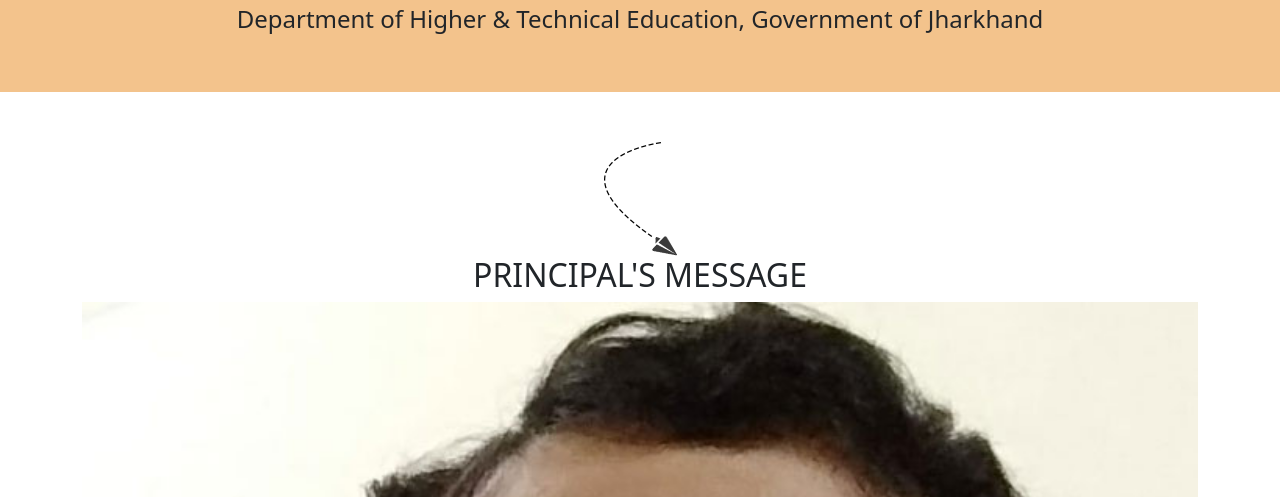
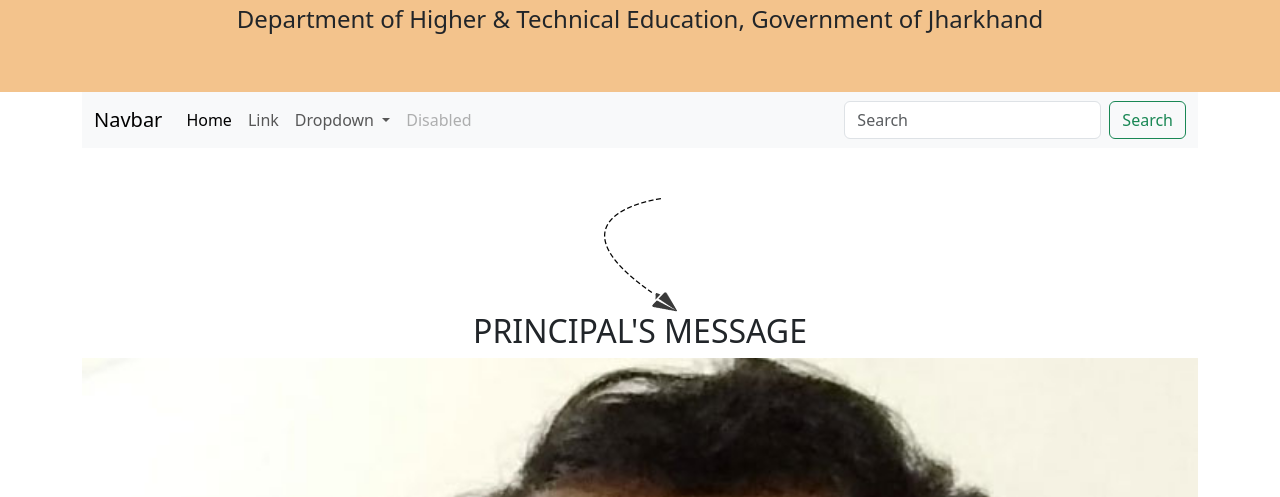
Before and after one commit to SushmaKumari777/23jun, a plain HTML site: page index.html in a window 1280 px wide. Shown: the part 303-800 px from the top of the page. Drawn offline with nearby package versions, Linux system fonts and the light colour scheme.

Commit message:
Update index.html

```diff
--- a/index.html
+++ b/index.html
@@ -5,7 +5,8 @@
     <meta charset="UTF-8">
     <meta name="viewport" content="width=device-width, initial-scale=1.0">
     <title>Document</title>
-    <link href="https://cdn.jsdelivr.net/npm/bootstrap@5.3.7/dist/css/bootstrap.min.css" rel="stylesheet" integrity="sha384-LN+7fdVzj6u52u30Kp6M/trliBMCMKTyK833zpbD+pXdCLuTusPj697FH4R/5mcr" crossorigin="anonymous">
+    <link href="https://cdn.jsdelivr.net/npm/bootstrap@5.3.7/dist/css/bootstrap.min.css" rel="stylesheet"
+        integrity="sha384-LN+7fdVzj6u52u30Kp6M/trliBMCMKTyK833zpbD+pXdCLuTusPj697FH4R/5mcr" crossorigin="anonymous">
     <link rel="stylesheet" href="style.css">
     <link rel="stylesheet" href="css/font-awesome.css">
 </head>
@@ -38,10 +39,53 @@
             </div>
         </div>
     </section>
-<section >
+    <section>
         <div class="container">
             <div class="row">
-            <div class="col"></div>
+                <div class="col">
+                    <nav class="navbar navbar-expand-lg bg-body-tertiary">
+                        <div class="container-fluid">
+                            <a class="navbar-brand" href="#">Navbar</a>
+                            <button class="navbar-toggler" type="button" data-bs-toggle="collapse"
+                                data-bs-target="#navbarSupportedContent" aria-controls="navbarSupportedContent"
+                                aria-expanded="false" aria-label="Toggle navigation">
+                                <span class="navbar-toggler-icon"></span>
+                            </button>
+                            <div class="collapse navbar-collapse" id="navbarSupportedContent">
+                                <ul class="navbar-nav me-auto mb-2 mb-lg-0">
+                                    <li class="nav-item">
+                                        <a class="nav-link active" aria-current="page" href="#">Home</a>
+                                    </li>
+                                    <li class="nav-item">
+                                        <a class="nav-link" href="#">Link</a>
+                                    </li>
+                                    <li class="nav-item dropdown">
+                                        <a class="nav-link dropdown-toggle" href="#" role="button"
+                                            data-bs-toggle="dropdown" aria-expanded="false">
+                                            Dropdown
+                                        </a>
+                                        <ul class="dropdown-menu">
+                                            <li><a class="dropdown-item" href="#">Action</a></li>
+                                            <li><a class="dropdown-item" href="#">Another action</a></li>
+                                            <li>
+                                                <hr class="dropdown-divider">
+                                            </li>
+                                            <li><a class="dropdown-item" href="#">Something else here</a></li>
+                                        </ul>
+                                    </li>
+                                    <li class="nav-item">
+                                        <a class="nav-link disabled" aria-disabled="true">Disabled</a>
+                                    </li>
+                                </ul>
+                                <form class="d-flex" role="search">
+                                    <input class="form-control me-2" type="search" placeholder="Search"
+                                        aria-label="Search" />
+                                    <button class="btn btn-outline-success" type="submit">Search</button>
+                                </form>
+                            </div>
+                        </div>
+                    </nav>
+                </div>
             </div>
         </div>
     </section>
@@ -65,9 +109,17 @@
                     <img src="sp.jpg" alt="" class="jsr">
                 </div>
                 <div class="col-mid-9 col-12">
-                <p>This is the era of liberalization, privatization and globalization. The need of the hour is training individuals in dynamic way and make them to face different challenges thrown up by rapidly changing socio-economic technical scenario at the Global level. The Younger Generation must strive to develop into a well rounded personality with excellent Technical, Managerial, interpersonal and communication skills poised at the cutting-edge of Technology.</p>
-                <p>In this context, Government Polytechnic, Adityapur is using it's best effort to impart technical training on the base of holistic approach.</p>
-                <p>I am happy to be a part of this Dynamic and Vibrant Institute of Department of Higher & Technical Education, Government of Jharkhand. My endeavor is to introduce a pioneering course of growth to achieve the height of excellence and become an important force to recon with in the field of Technical education Vision global Scenario.</p>
+                    <p>This is the era of liberalization, privatization and globalization. The need of the hour is
+                        training individuals in dynamic way and make them to face different challenges thrown up by
+                        rapidly changing socio-economic technical scenario at the Global level. The Younger Generation
+                        must strive to develop into a well rounded personality with excellent Technical, Managerial,
+                        interpersonal and communication skills poised at the cutting-edge of Technology.</p>
+                    <p>In this context, Government Polytechnic, Adityapur is using it's best effort to impart technical
+                        training on the base of holistic approach.</p>
+                    <p>I am happy to be a part of this Dynamic and Vibrant Institute of Department of Higher & Technical
+                        Education, Government of Jharkhand. My endeavor is to introduce a pioneering course of growth to
+                        achieve the height of excellence and become an important force to recon with in the field of
+                        Technical education Vision global Scenario.</p>
                     <p>DR SRIKANT PRASAD</p>
                 </div>
             </div>
@@ -175,7 +227,9 @@
     </footer>
 
 
-<script src="https://cdn.jsdelivr.net/npm/bootstrap@5.3.7/dist/js/bootstrap.bundle.min.js" integrity="sha384-ndDqU0Gzau9qJ1lfW4pNLlhNTkCfHzAVBReH9diLvGRem5+R9g2FzA8ZGN954O5Q" crossorigin="anonymous"></script>
+    <script src="https://cdn.jsdelivr.net/npm/bootstrap@5.3.7/dist/js/bootstrap.bundle.min.js"
+        integrity="sha384-ndDqU0Gzau9qJ1lfW4pNLlhNTkCfHzAVBReH9diLvGRem5+R9g2FzA8ZGN954O5Q"
+        crossorigin="anonymous"></script>
 
 </body>
 
```
Lines whose indentation alone changed are shown as unchanged.
